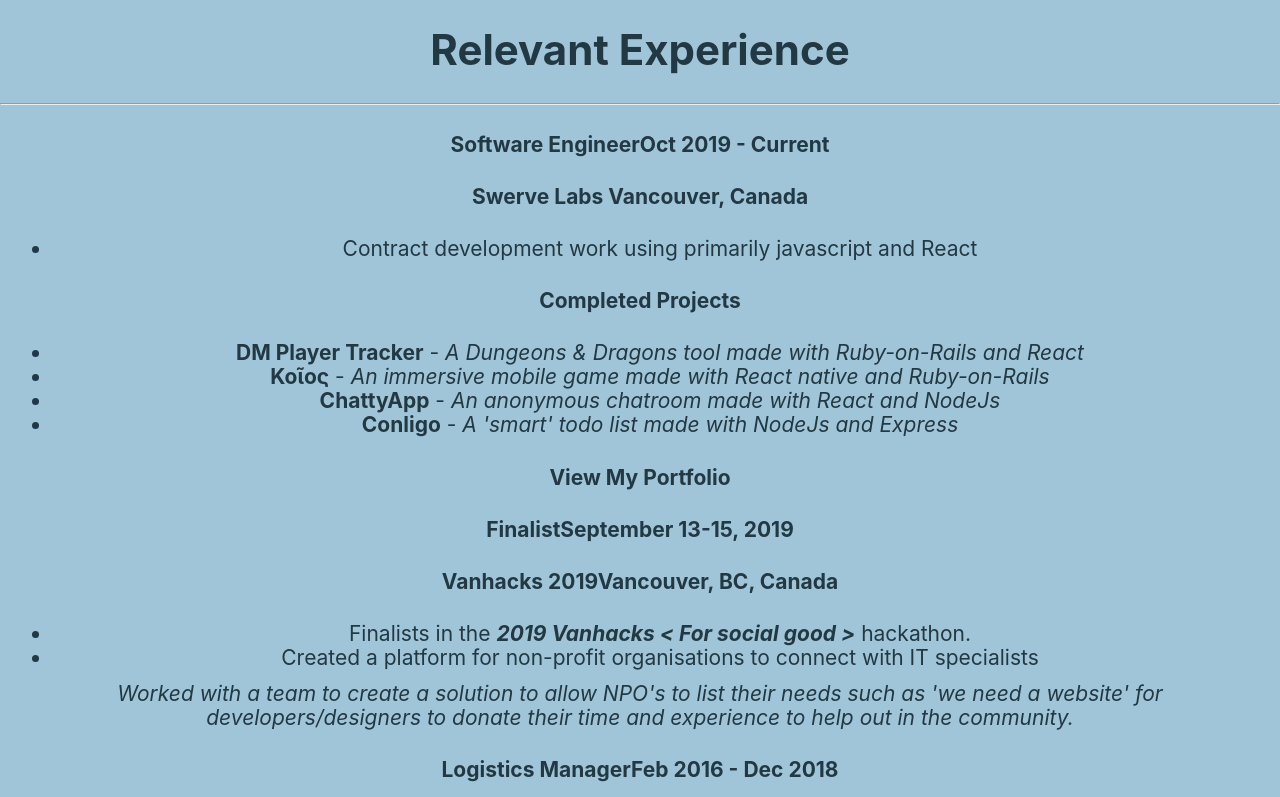
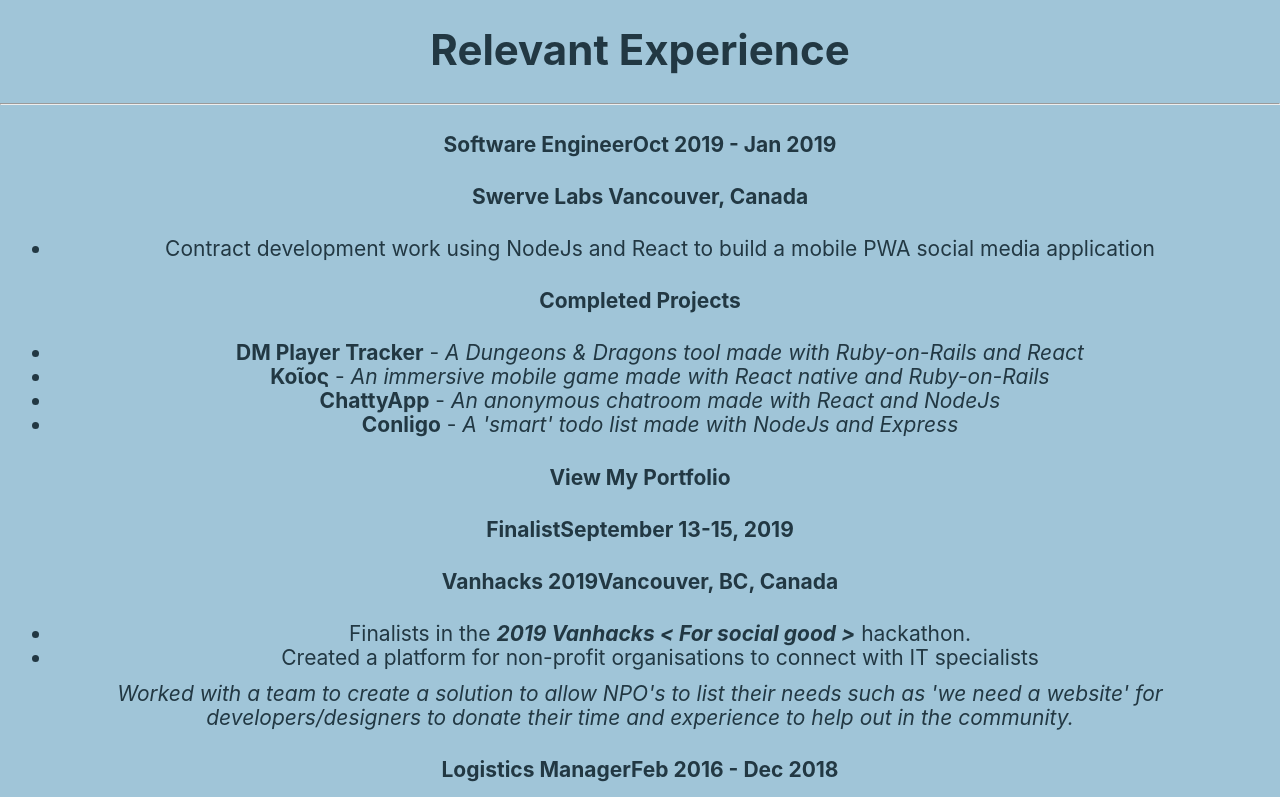
Before and after one commit to DraconianLore/resume2.0, a React (Create React App) app: page / in a window 1280 px wide. Shown: the part 1623-2420 px from the top of the page. Built offline with nearby package versions, Linux system fonts and the light colour scheme.

Commit message:
add dmpt-pc and update resume

```diff
--- a/src/portfolio/projects/Current.js
+++ b/src/portfolio/projects/Current.js
@@ -11,13 +11,13 @@ export default class Current extends Component {
 
         <hr className='project-hr' />
         <h4>
-          <a className='port-link' href='https://draconianlore.github.io/dmPlayerTracker' target='_blank' rel="noopener noreferrer">DM Player Tracker</a>
+          <a className='port-link' href='https://github.com/alumni-lab/DMPT-PlayerClient' target='_blank' rel="noopener noreferrer">DMPT - Player Client</a>
          </h4>
         <p>
-        <em>A Dungeons & Dragons Player tracker for Dungeon Masters</em>
+        <em>A player client for the Dungeon Master Player Tracker</em>
         </p>
         <p className='port-current'>
-          My personal project, where as an avid D&D player, and regular Dungeon Master, I decided it would be nice to have an app to track player information for my players. Using React and Rails with a PostgreSQL database I am actively working on this project.
+          Having built the <a href='https://draconianlore.github.io/dmPlayerTracker'>Dungeon Master Player Tracker</a> and having it working to a satisfactory point, I am now leading a small team in designing and building a client for players in games where the Dungeon Master is using the DMPT, allowing the players, using the DMPT API as well as websockets for live updates, players can keep track of their stats and inventory, send private messages to the DM, and make notes, without the need for a pen and paper character sheet.
         </p>
         <hr className='project-hr' />
         <h4>
--- a/src/resume/Work.js
+++ b/src/resume/Work.js
@@ -8,10 +8,10 @@ export default class Work extends Component {
         <h1 className='heading'>Relevant Experience</h1>
         <hr className='exp-hr' />
 
-        <h4 className='sub-heading'>Software Engineer<span className="right-side">Oct 2019 - Current</span></h4>
+        <h4 className='sub-heading'>Software Engineer<span className="right-side">Oct 2019 - Jan 2019</span></h4>
         <h4 className='sub-sub-heading'>Swerve Labs <span className="right-side">Vancouver, Canada</span></h4>
         <ul className='res-description'>
-          <li>Contract development work using primarily javascript and React</li>
+          <li>Contract development work using NodeJs and React to build a mobile PWA social media application</li>
         </ul>
         <p><em></em></p>
 
```
